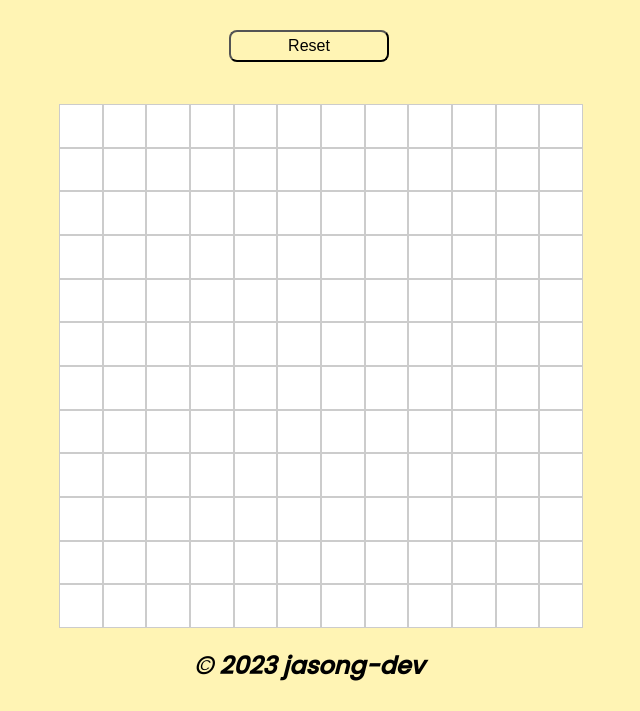
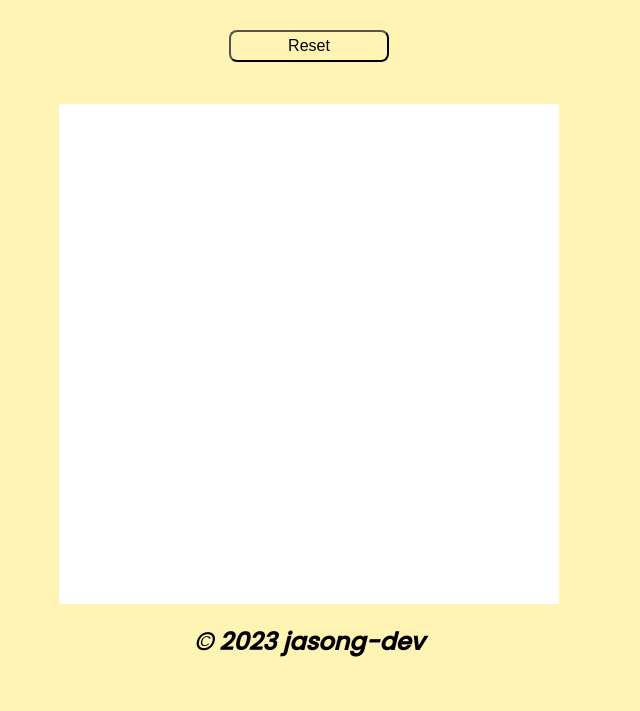
Before and after one commit to t3xxdev/etch-a-sketch, a plain HTML site: page index.html in a window 1280 px wide. Shown: the part 120-831 px from the top of the page, without its empty margins (331-971 px from the left). After the commit the page ends 807 px from the top, so only its background shows below. Drawn offline with Linux system fonts and the light colour scheme.

Commit message:
idek at this point

```diff
--- a/script.js
+++ b/script.js
@@ -40,4 +40,4 @@ reset.addEventListener('click', () => {
     });
 })
 
-makegrid(12);
+makegrid(8);
--- a/style.css
+++ b/style.css
@@ -29,7 +29,6 @@ body {
 }
 
 .childDiv {
-	border: 1px solid #ccc;
 	background-color: white;
 }
 
```
